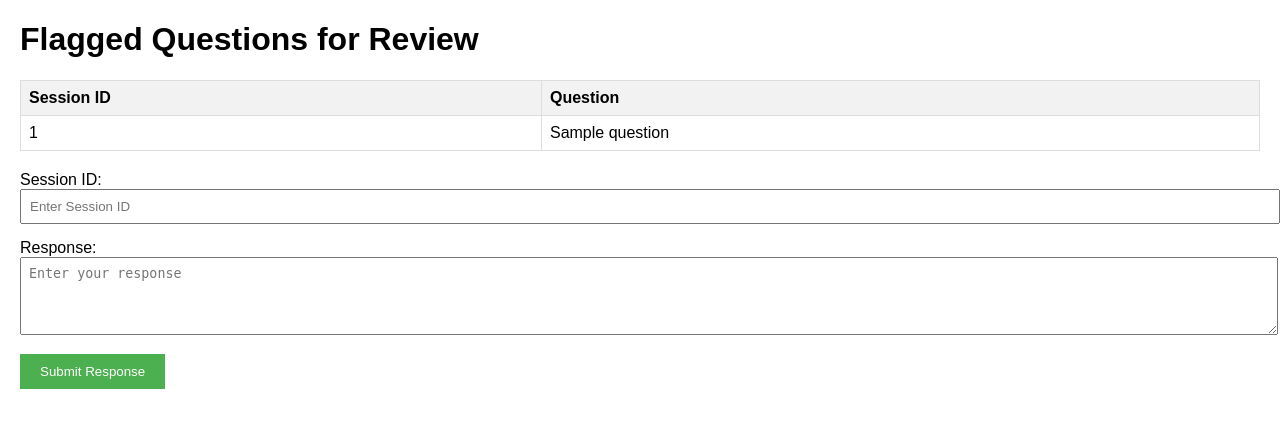
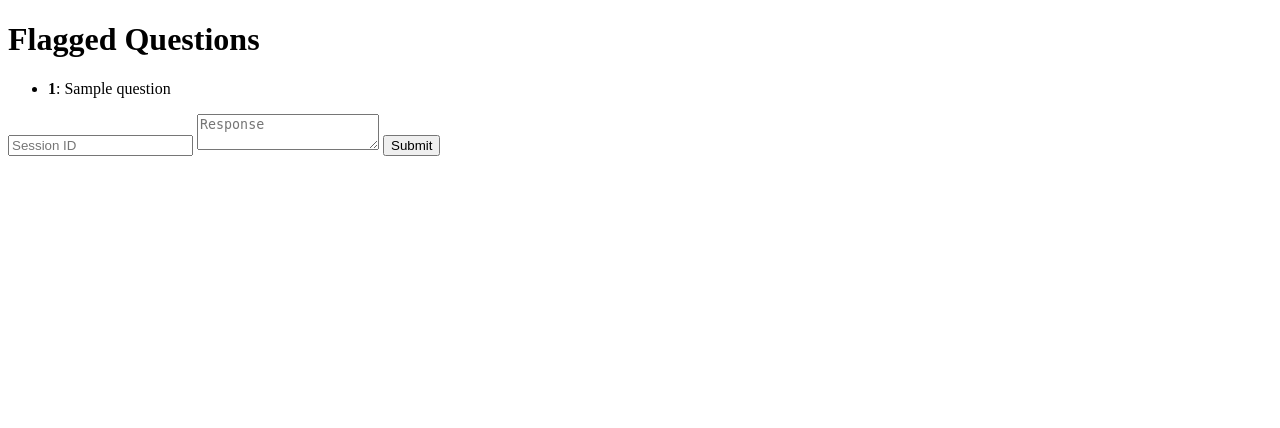
Before and after one commit to BobOttley/more-house-human, a Flask app: page /review in a window 1280 px wide. Shown: the top 428 px of the page. Run offline with Flask 3, Linux system fonts and the light colour scheme; tables that the repository leaves empty hold one stand-in row (values such as "Sample post"); parts of the project's set-up code (start-up, migrations or seed data) failed here and were passed over.

Commit message:
Update review.html

```diff
--- a/templates/review.html
+++ b/templates/review.html
@@ -1,35 +1,23 @@
 <!DOCTYPE html>
 <html>
 <head>
-    <title>Human Review - More House Chatbot</title>
-    <style>
-        body { font-family: Arial, sans-serif; margin: 20px; }
-        table { border-collapse: collapse; width: 100%; margin-bottom: 20px; }
-        th, td { border: 1px solid #ddd; padding: 8px; text-align: left; }
-        th { background-color: #f2f2f2; }
-        form { margin-top: 20px; }
-        label { display: block; margin-bottom: 5px; }
-        input, textarea { width: 100%; padding: 8px; margin-bottom: 10px; }
-        button { padding: 10px 20px; background-color: #4CAF50; color: white; border: none; cursor: pointer; }
-        button:hover { background-color: #45a049; }
-    </style>
+    <title>Human Review</title>
 </head>
 <body>
-    <h1>Flagged Questions for Review</h1>
+    <h1>Flagged Questions</h1>
     {% if sessions %}
-    <table>
-        <tr><th>Session ID</th><th>Question</th></tr>
-        {% for session in sessions %}
-        <tr><td>{{ session[0] }}</td><td>{{ session[1] }}</td></tr>
-        {% endfor %}
-    </table>
+    <ul>
+      {% for session in sessions %}
+        <li><strong>{{ session[0] }}</strong>: {{ session[1] }}</li>
+      {% endfor %}
+    </ul>
     <form method="POST">
-        <label>Session ID: <input type="text" name="session_id" placeholder="Enter Session ID"></label>
-        <label>Response: <textarea name="human_response" placeholder="Enter your response" rows="4"></textarea></label>
-        <button type="submit">Submit Response</button>
+        <input name="session_id" placeholder="Session ID">
+        <textarea name="human_response" placeholder="Response"></textarea>
+        <button type="submit">Submit</button>
     </form>
     {% else %}
-    <p>No pending questions for review.</p>
+    <p>No flagged questions.</p>
     {% endif %}
 </body>
 </html>
```
